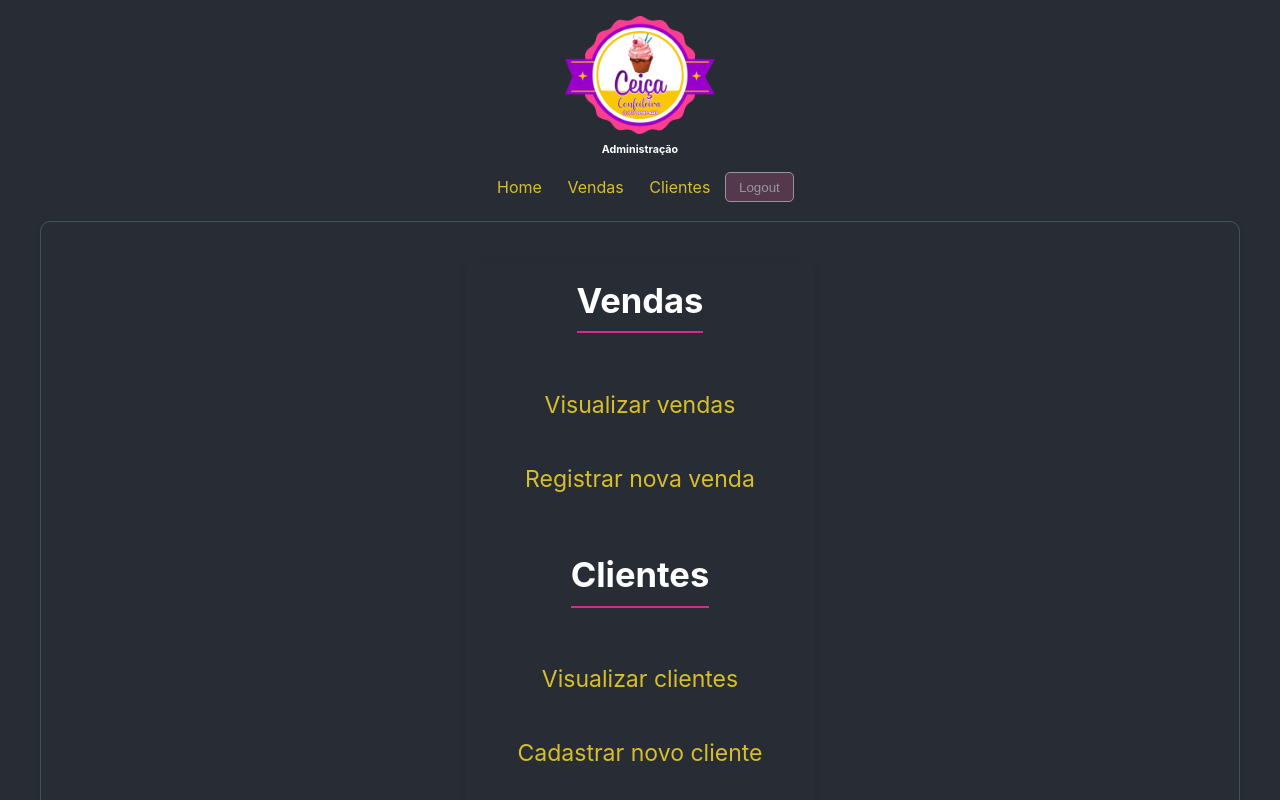
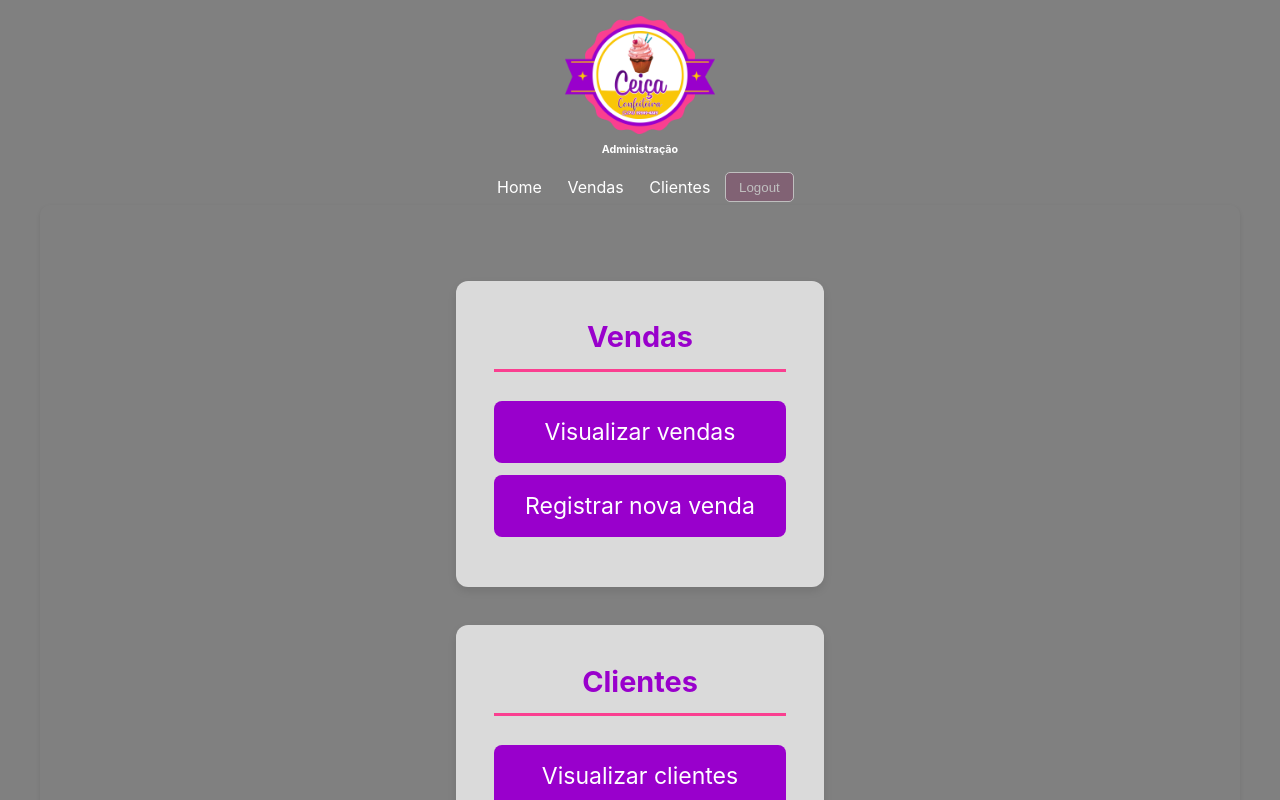
Before and after one commit to MoisesAvilar/front_ceicacake, a React (Create React App) app: page / in a window 1280 px wide. Shown: the top 800 px of the page. Built offline with nearby package versions, Linux system fonts and the light colour scheme; sample sign-in values are in the browser's storage.

Commit message:
layout reworked

```diff
--- a/src/components/form/Form.module.css
+++ b/src/components/form/Form.module.css
@@ -1,7 +1,7 @@
 .fieldset {
   display: flex;
   flex-direction: column;
-  border: 1px solid var(--gray);
+  border: 1px solid var(--white);
   border-radius: 10px;
   padding: 50px;
   margin: 20px 0;
--- a/src/index.css
+++ b/src/index.css
@@ -6,22 +6,21 @@
   list-style: none;
 }
 
-a {
-  color: var(--golden);
-}
-
 :root {
-  --back_color: #282c34;
+  --back_color: #dadada;
   --back_container_color: #2f3136;
   --white: #fff;
   --black: #000;
-  --white_transparent: #ffffffb8;
-  --pink: #D62A8F;
+  --white_transparent: #dfdfdf;
+  --purple: #9900CC;
+  --pink: #FA3F90;
+  --yellow: #F9C608;
+  --gray: #808080;
   --pink_border: #d62a8e89;
   --blue: #2BC8D6;
   --golden: #D6BF2B;
   --salmon: #824569;
-  --gray: #3D5557;
+  --gray: #808080;
   --button_delete_color: #ff6b6b;
   --button_edit_color: #4caf50;
   --button_edit_hover_color: #45a049;
@@ -30,8 +29,9 @@ a {
   --info: #0c5460;
 }
 
-body {
-  background-color: var(--back_color);
+body,
+html {
+  background-color: var(--gray);
   color: var(--white);
   margin: 0;
   font-family: -apple-system, BlinkMacSystemFont, 'Segoe UI', 'Roboto', 'Oxygen',
--- a/src/layout/Footer.module.css
+++ b/src/layout/Footer.module.css
@@ -5,10 +5,11 @@
     justify-content: center;
     font-size: 0.5em;
     color: var(--white);
-    padding: 0.5em;
-    margin-top: 1em;
+    padding: 0.5em;;
     text-align: center;
     width: 100%;
+    background-color: var(--gray);
+    border-top: 1px solid var(--white);
 }
 
 .footerList {
--- a/src/layout/NavBar.module.css
+++ b/src/layout/NavBar.module.css
@@ -3,8 +3,9 @@
   flex-direction: column;
   align-items: center;
   justify-content: center;
-  margin: 1em auto;
+  margin-top: 1em;
   text-align: center;
+  background-color: var(--gray);
 }
 
 .nav .logo {
@@ -32,14 +33,14 @@
 .navList .navItem a {
   padding: 0.5em .7em;
   border-radius: 8px;
-  transition: background-color 0.3s, color 0.3s;
+  color: white;
+  transition: background-color 0.3s;
 }
 
 .navList .navItem a:hover,
 .navList .navItem a:hover {
   text-decoration: underline;
-  background-color: var(--pink_border);
-  color: white;
+  background-color: var(--purple);
 }
 
 
--- a/src/pages/Customers.module.css
+++ b/src/pages/Customers.module.css
@@ -2,6 +2,7 @@
   padding: 1em;
   width: 100%;
   margin: 0 auto;
+  background-color: var(--gray);
 }
 
 .header {
@@ -16,6 +17,10 @@
   border-bottom: 1px solid var(--black);
   color: var(--black);
   z-index: 100;
+}
+
+.header h2 {
+  color: var(--purple);
 }
 
 .customersList {
@@ -33,7 +38,7 @@
 }
 
 .customerItem:hover {
-  background-color: #e3e3e3;
+  background-color: var(--white);
   transform: scale(1.01);
   transition: all 0.3s ease-in-out;
 }
@@ -61,20 +66,17 @@
 }
 
 .button.delete {
-  background-color: var(--button_delete_color);
+  background-color: var(--purple);
   color: var(--white);
+  border: 1px solid var(--white);
 }
 
 .button.edit {
-  background-color: var(--button_edit_color);
+  background-color: var(--purple);
   color: var(--white);
+  border: 1px solid var(--white);
 }
 
 .link {
-  text-decoration: none;
-  color: #007bff;
-}
-
-.link:hover {
   text-decoration: underline;
 }
--- a/src/pages/Home.module.css
+++ b/src/pages/Home.module.css
@@ -1,53 +1,56 @@
-h3 {
+.pageContainer {
   display: flex;
   justify-content: center;
-  font-size: 1em;
-  font-weight: bold;
-  text-align: center;
-  margin-top: 2em;
-  color: var(--white);
+  align-items: center;
+  min-height: 100vh;
+  padding: 1em;
+  background-color: var(--gray);
 }
 
-.contentContainer {
-  display: flex;
-  flex-direction: column;
+.cardContainer {
+  display: grid;
   gap: 2em;
-  margin: 2em auto;
-  padding: 1em;
-  width: 350px;
-  border-radius: 8px;
-  box-shadow: 0 4px 8px rgba(0, 0, 0, 0.1);
+  width: 100%;
+  max-width: 1200px;
 }
 
-.saleContainer,
-.customerContainer {
-  display: flex;
-  flex-direction: column;
-  align-items: center;
+.card {
+  background-color: #dadada;
+  padding: 2em;
+  border-radius: 12px;
+  box-shadow: 0 4px 8px rgba(0, 0, 0, 0.1);
+  transition: transform 0.3s, box-shadow 0.3s;
+  text-align: center;
 }
 
-.title {
-  font-size: 1.8em;
+.card:hover {
+  transform: translateY(-10px);
+  box-shadow: 0 8px 16px rgba(0, 0, 0, 0.2);
+}
+
+.cardTitle {
+  font-size: 1.5em;
   font-weight: bold;
   margin-bottom: 1em;
-  color: var(--white);
-  border-bottom: 2px solid var(--pink);
-  padding-bottom: 0.3em;
+  color: var(--purple);
+  border-bottom: 3px solid var(--pink);
+  padding-bottom: 0.5em;
 }
 
-.saleContainer a,
-.customerContainer a {
+.cardLink {
+  display: block;
   font-size: 1.2em;
   text-decoration: none;
   margin: 0.5em 0;
-  padding: 0.5em 1em;
+  padding: 0.75em 1em;
   border-radius: 8px;
-  transition: background-color 0.3s, color 0.3s;
+  color: var(--white);
+  background-color: var(--purple);
+  transition: background-color 0.3s, transform 0.3s;
 }
 
-.saleContainer a:hover,
-.customerContainer a:hover {
-  text-decoration: underline;
-  background-color: var(--pink_border);
-  color: white;
+.cardLink:hover {
+  background-color: var(--pink);
+  transform: translateY(-5px);
+  box-shadow: 0 4px 8px rgba(0, 0, 0, 0.1);
 }
--- a/src/pages/Home.tsx
+++ b/src/pages/Home.tsx
@@ -20,10 +20,10 @@ const Home: React.FC = () => {
     if (!token) {
       navigate("/login");
     }
-  });
+  }, [navigate]);
 
   useEffect(() => {
-    if (greeting) {;
+    if (greeting) {
       setMessage({ msg: greeting, type: "success" });
       setTimeout(() => {
         setMessage({ msg: "", type: "success" });
@@ -32,21 +32,21 @@ const Home: React.FC = () => {
   }, [greeting]);
 
   return (
-    <>
-      <div className={styles.contentContainer}>
-        {message.msg && <Message msg={message.msg} type={message.type} />}
-        <div className={styles.saleContainer}>
-          <p className={styles.title}>Vendas</p>
-          <Link to="/sales">Visualizar vendas</Link>
-          <Link to="/sales/new">Registrar nova venda</Link>
+    <div className={styles.pageContainer}>
+      {message.msg && <Message msg={message.msg} type={message.type} />}
+      <div className={styles.cardContainer}>
+        <div className={styles.card}>
+          <h2 className={styles.cardTitle}>Vendas</h2>
+          <Link to="/sales" className={styles.cardLink}>Visualizar vendas</Link>
+          <Link to="/sales/new" className={styles.cardLink}>Registrar nova venda</Link>
         </div>
-        <div className={styles.customerContainer}>
-          <p className={styles.title}>Clientes</p>
-          <Link to="/customers">Visualizar clientes</Link>
-          <Link to="/customer/new">Cadastrar novo cliente</Link>
+        <div className={styles.card}>
+          <h2 className={styles.cardTitle}>Clientes</h2>
+          <Link to="/customers" className={styles.cardLink}>Visualizar clientes</Link>
+          <Link to="/customer/new" className={styles.cardLink}>Cadastrar novo cliente</Link>
         </div>
       </div>
-    </>
+    </div>
   );
 };
 
--- a/src/pages/Sales.module.css
+++ b/src/pages/Sales.module.css
@@ -2,6 +2,7 @@
   padding: 1em;
   width: 100%;
   margin: 0 auto;
+  background-color: var(--gray);
 }
 
 .header {
@@ -16,6 +17,10 @@
   border-bottom: 1px solid var(--black);
   color: var(--black);
   z-index: 100;
+}
+
+.header h2 {
+  color: var(--purple);
 }
 
 .buttonContainer .filterButton {
@@ -80,7 +85,7 @@
 }
 
 .saleItem {
-  border: 1px solid #ccc;
+  border: 1px solid #999999;
   border-radius: 5px;
   padding: 1em;
   margin-bottom: 1em;
@@ -88,7 +93,7 @@
 }
 
 .saleItem:hover {
-  background-color: #e3e3e3;
+  background-color: var(--white);
   transform: scale(1.01);
   transition: all 0.3s ease-in-out;
 
@@ -149,13 +154,15 @@
 }
 
 .button.delete {
-  background-color: var(--button_delete_color);
+  background-color: var(--purple);
   color: var(--white);
+  border: 1px solid var(--white);
 }
 
 .button.edit {
-  background-color: var(--button_edit_color);
+  background-color: var(--purple);
   color: var(--white);
+  border: 1px solid var(--white);
 }
 
 .deleteSales {
--- a/src/pages/Sales.tsx
+++ b/src/pages/Sales.tsx
@@ -383,7 +383,11 @@ const Sales: React.FC = () => {
                 return sortDirection === "asc" ? dateA - dateB : dateB - dateA;
               })
               .map((sale) => (
-                <li key={sale.id} className={styles.saleItem} onClick={() => handleSelectedSales(sale.id)}>
+                <li
+                  key={sale.id}
+                  className={styles.saleItem}
+                  onClick={() => handleSelectedSales(sale.id)}
+                >
                   <input
                     type="checkbox"
                     name="saleId"
@@ -415,8 +419,18 @@ const Sales: React.FC = () => {
                     <strong>Data:</strong> {formatDate(sale.data_hour)}
                   </div>
                   <div>
-                    <strong>Status do Pagamento:</strong>{" "}
-                    {<CapitalizeText text={sale.payment_status} />}
+                    <strong>Pagamento:</strong>{" "}
+                    <span
+                      style={{
+                        backgroundColor:
+                          sale.payment_status === "PAGO" ? "green" : "red",
+                        color: "white",
+                        padding: "5px 5px",
+                        borderRadius: "4px",
+                      }}
+                    >
+                      <CapitalizeText text={sale.payment_status} />
+                    </span>
                   </div>
                   <div>
                     <strong>Total:</strong> R$
```
